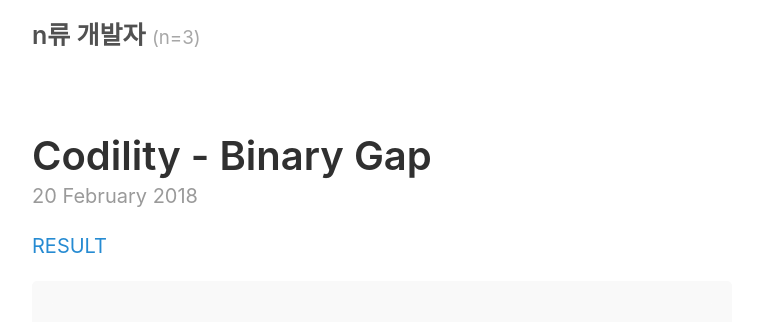
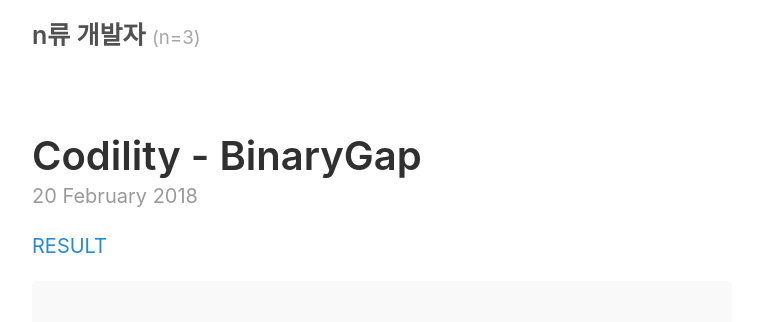
Before and after one commit to bgrooot/bgrooot.github.io, a Jekyll site: the page built from _posts/2018-02-20-codility-binarygap.md, in a window 1280 px wide. Shown: the top 322 px of the page, without its empty margins (258-1021 px from the left). Built offline with Jekyll 4.4.1, drawn with Linux system fonts in a browser that asks for light colours.

Commit message:
change title

```diff
--- a/_posts/2018-02-20-codility-binarygap.md
+++ b/_posts/2018-02-20-codility-binarygap.md
@@ -1,6 +1,6 @@
 ---
 layout: post
-title: Codility - Binary Gap
+title: Codility - BinaryGap
 ---
 
 [RESULT](https://app.codility.com/demo/results/trainingQ6NJRH-F2X)
```
